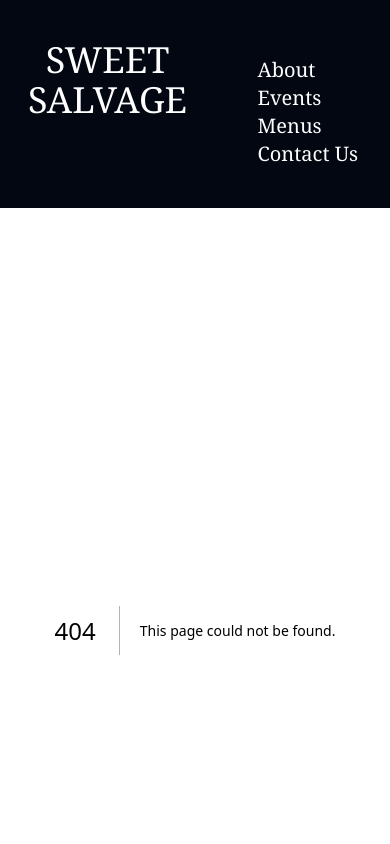
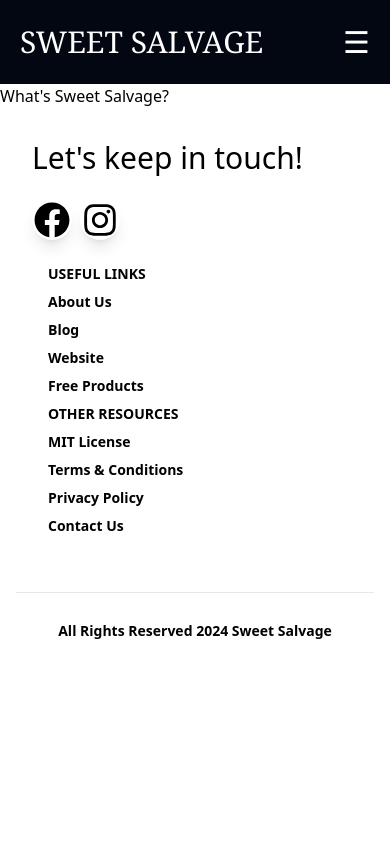
Before and after one commit to b-crites/sweetsalvage, a Next.js app: page /about-us in a window 390 px wide. Before the commit this address had no page. Shown: the top 844 px of the page. Built offline with nearby package versions, Linux system fonts and the light colour scheme.

Commit message:
Made this mobile friendly now, just need to change some pictures

```diff
--- /dev/null
+++ b/app/about-us/page.js
@@ -0,0 +1,14 @@
+export default function About() {
+  return <>
+
+
+        <div className="bg-white">
+            <div className="">
+                <h3>What's Sweet Salvage?</h3>
+            </div>
+
+
+        </div>
+
+         </>;
+}
--- a/app/components/Header.jsx
+++ b/app/components/Header.jsx
@@ -1,28 +1,80 @@
-import React from "react";
+'use client'
+import Link from "next/link";
+import React, { useState, useEffect } from "react";
 
 function Header() {
+  const [isMenuOpen, setIsMenuOpen] = useState(false);
+
+  // Toggle body overflow based on menu state
+  useEffect(() => {
+    if (isMenuOpen) {
+      document.body.style.overflow = "hidden";
+    } else {
+      document.body.style.overflow = "auto";
+    }
+
+    // Cleanup to reset overflow when component unmounts
+    return () => {
+      document.body.style.overflow = "auto";
+    };
+  }, [isMenuOpen]);
+
+  const handleMenuToggle = () => {
+    setIsMenuOpen((prev) => !prev);
+  };
+
+
+
   return (
-    <nav className=" bg-gray-950 w-full py-10">
-      <div className="grid grid-cols-2">
-        <div className=" col-span-1 me-auto ms-5">
-          <h2 className=" font-serif text-4xl text-white"><button>SWEET SALVAGE</button></h2>
-        </div>
-        <div className=" text-white font-serif col-span-1 ms-auto me-8">
-          <ul className="flex text-xl flex-col mt-4 font-medium md:flex-row md:mt-0 md:space-x-4 rtl:space-x-reverse">
-            <li>
-              <button>About</button>
-            </li>
-            <li>
-              <button>Events</button>
-            </li>
-            <li>
-              <button>Menus</button>
-            </li>
-            <li>
-              <button>Contact Us</button>
-            </li>
-          </ul>
-        </div>
+    <nav className="bg-gray-950 w-full py-6">
+      <div className="flex justify-between items-center px-5 md:px-10">
+        {/* Logo */}
+        <h2 className="font-serif text-3xl text-white">
+          <button onClick={() => setIsMenuOpen(false)}>SWEET SALVAGE</button>
+        </h2>
+
+        {/* Desktop Links */}
+        <ul className="hidden md:flex text-white font-serif text-lg space-x-6">
+          <li>
+            <Link href="/about-us"><button>About</button></Link>
+          </li>
+          <li><button>Events</button></li>
+          <li><button>Menus</button></li>
+          <li><button>Contact Us</button></li>
+        </ul>
+
+        {/* Mobile Hamburger Icon */}
+        <button
+          onClick={handleMenuToggle}
+          className="md:hidden text-white text-3xl focus:outline-none"
+        >
+          ☰
+        </button>
+      </div>
+
+      {/* Mobile Overlay Menu */}
+      <div
+        className={`fixed inset-0 z-50 bg-gray-950 bg-opacity-95 flex flex-col items-center justify-center space-y-8 text-white text-2xl font-serif transform transition-opacity duration-300 ${
+          isMenuOpen ? "opacity-100 visible" : "opacity-0 invisible"
+        }`}
+      >
+        {/* Close Button */}
+        <button
+          onClick={handleMenuToggle}
+          className="absolute top-5 right-5 text-3xl focus:outline-none"
+        >
+          &times;
+        </button>
+
+        {/* Mobile Menu Links */}
+        <ul className="space-y-8 text-center">
+          <li onClick={handleMenuToggle}>
+            <Link href="/about-us"><button>About</button></Link>
+          </li>
+          <li onClick={handleMenuToggle}><button>Events</button></li>
+          <li onClick={handleMenuToggle}><button>Menus</button></li>
+          <li onClick={handleMenuToggle}><button>Contact Us</button></li>
+        </ul>
       </div>
     </nav>
   );
--- a/app/page.js
+++ b/app/page.js
@@ -1,6 +1,7 @@
 "use client";
 
 
+import Link from "next/link";
 import Form from "./components/Form";
 
 export default function Home() {
@@ -78,7 +79,7 @@ export default function Home() {
           <div className=" text-center text-3xl font-semibold font-serif pt-5">
             <h3 className="">Upcoming Events</h3>
           </div>
-          <div className="pt-10 md:w-1/2 mx-auto">
+          <div className="pt-10 lg:w-1/2 lg:mx-auto mx-5">
             {/* Card Start */}
             {events.map((item, index) => (
               <div
@@ -104,11 +105,11 @@ export default function Home() {
         </div>
         {/* ==================================================================================================== */}
         {/* Start Food Section */}
-        <div className="">
+        <div className="mx-auto">
           <div className="pt-20 text-center text-3xl font-semibold font-serif">
             <h3 className="">Food Trucks</h3>
           </div>
-          <div className="grid grid-cols-2 w-1/2 mx-auto mt-10">
+          <div className="grid grid-cols-1 lg:grid-cols-2 lg:w-1/2 mx-auto mt-10">
             {food.map((item, index) => (
               <div key={index} className="relative mx-auto w-72 mb-20">
                 <a href={item.url} target="_blank" rel="noopener noreferrer">
@@ -130,19 +131,19 @@ export default function Home() {
       </div>
       {/* ======================================================================================================== */}
       {/* About Section */}
-      <div className="mt-20">
+      <div className="lg:mt-20">
 
-      <div className="grid mx-auto mt-20 grid-cols-2 w-8/12">
-  <div className="col-span-1 mx-auto">
+      <div className="grid mx-auto mt-20 grid-cols-1 lg:grid-cols-2 w-11/12 lg:w-8/12">
+  <div className="col-span-1 order-2 lg:order-1 mx-auto">
     <img
       src="/Img/Sweet Salvage Store.png"
-      className="mx-auto bg-black"
+      className="mx-auto mt-5 mb-5  bg-black"
       alt="Picture"
     />
   </div>
-  <div className="col-span-1 mx-auto flex flex-col justify-center text-center">
+  <div className="order-1 lg:order-2 col-span-1  mx-auto flex flex-col justify-center h-full text-center">
     <h3 className="text-center font-bold text-5xl font-serif mb-4">About Us</h3>
-    <p className="mx-10">
+    <p className="lg:mx-10">
       Welcome to Sweet Salvage – your go-to spot for cool, vintage vibes
       and good times! Inside, you’ll find a mix of farmhouse decor,
       unique finds, and all the cozy stuff to make your space feel
@@ -152,7 +153,12 @@ export default function Home() {
       hang out, Sweet Salvage is all about laid-back fun and making
       memories.
     </p>
+    </div>
   </div>
+    <div className="mt-3 center">
+    <Link href="about-us">
+    <button className="active:scale-95 duration-75 rounded-md bg-red-400 text-white px-4 py-2">View More</button>
+    </Link>
 </div>
 
       </div>
@@ -171,7 +177,7 @@ export default function Home() {
   </h3>
 </div>
 
-<div className="grid grid-cols-1 sm:grid-cols-2 md:grid-cols-3 gap-4 max-w-6xl mx-auto my-8">
+<div className="grid grid-cols-1 md:grid-cols-3 w-11/12 gap-4 max-w-6xl mx-auto my-8">
   {posts.map((post, index) => (
     <div key={index} className="relative">
       <img
```
